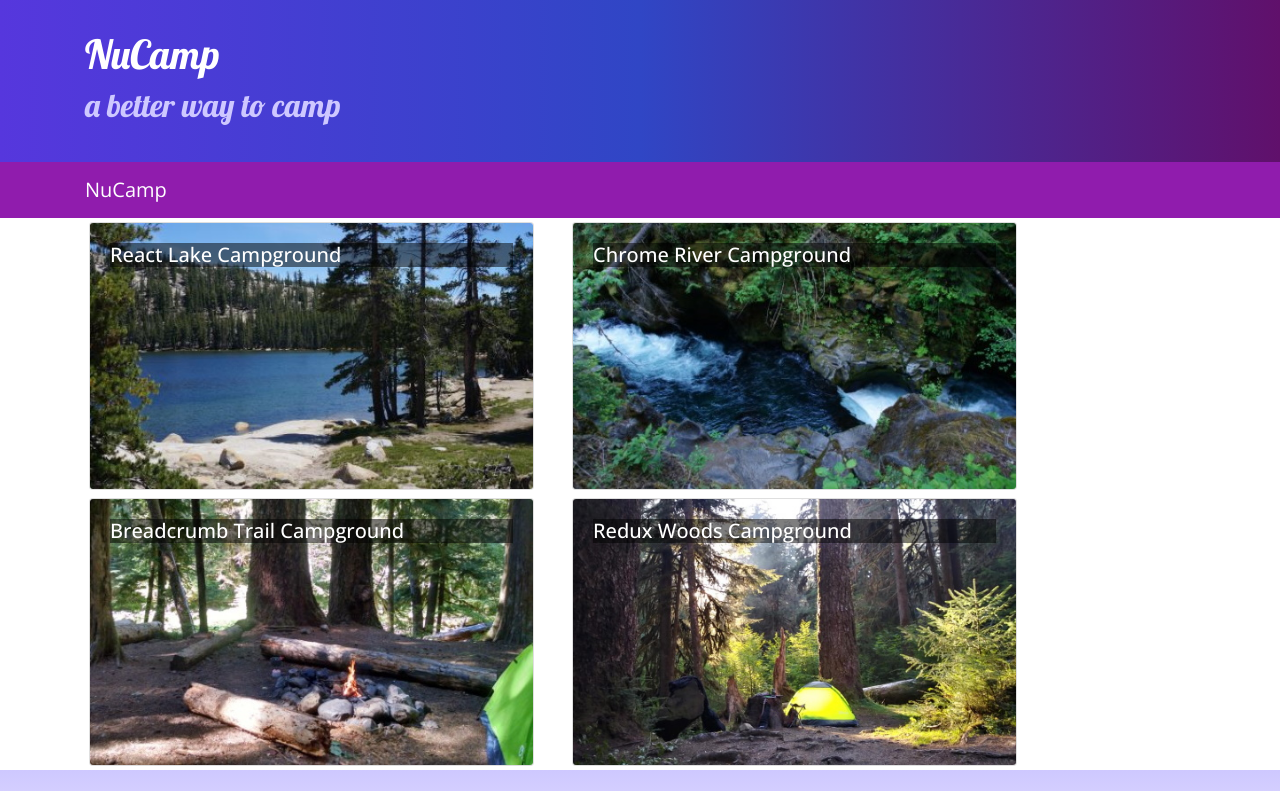
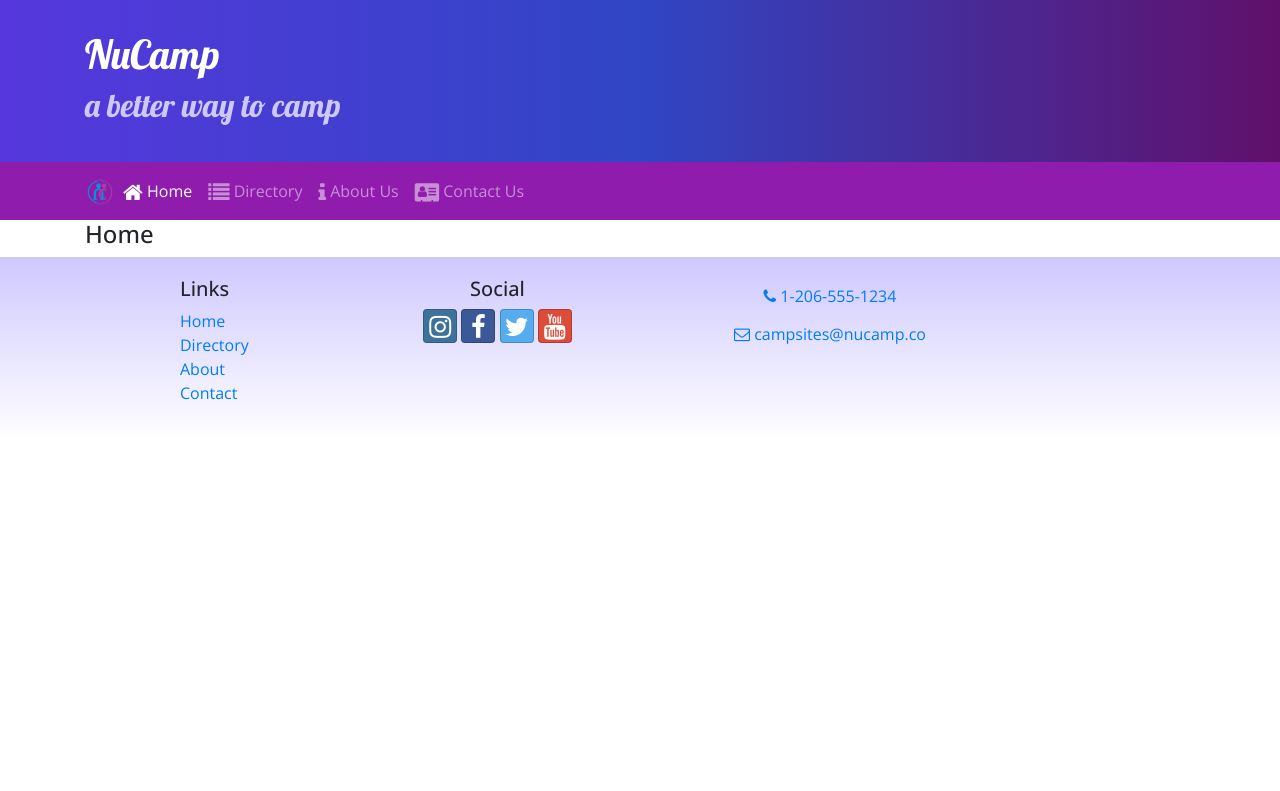
Before and after one commit to garciabusiness21/nuCampReact, a React (Create React App) app in the folder nucampsite/: page /home in a window 1280 px wide. Shown: the top 791 px of the page. Built offline with nearby package versions, Linux system fonts and the light colour scheme.

Commit message:
React Router

```diff
--- a/nucampsite/package.json
+++ b/nucampsite/package.json
@@ -9,6 +9,7 @@
     "react": "^16.12.0",
     "react-dom": "^16.12.0",
     "react-popper": "0.9.2",
+    "react-router-dom": "4.2.2",
     "react-scripts": "3.2.0",
     "reactstrap": "5.0.0",
     "typeface-lobster": "^0.0.72",
--- a/nucampsite/src/App.js
+++ b/nucampsite/src/App.js
@@ -1,13 +1,16 @@
 import React, { Component } from 'react';
 import Main from './components/MainComponent';
+import { BrowserRouter } from 'react-router-dom';
 import './App.css';
 
 class App extends Component {
     render() {
         return (
-            <div className="App">
-                <Main />
-            </div>
+            <BrowserRouter>
+                <div className="App">
+                    <Main />
+                </div>
+            </BrowserRouter>
         );
     };
 }
--- a/nucampsite/src/components/DirectoryComponent.js
+++ b/nucampsite/src/components/DirectoryComponent.js
@@ -1,9 +1,9 @@
 import React from 'react';
 import { Card, CardImg, CardImgOverlay, CardTitle } from 'reactstrap';
 
-function RenderDirectoryItem({campsite, onClick}){
+function RenderDirectoryItem({campsite}){
     return(
-        <Card onClick={() => onClick(campsite.id)}>
+        <Card>
             <CardImg width="100%" src={campsite.image} alt={campsite.name} />
             <CardImgOverlay>
                 <CardTitle>{campsite.name}</CardTitle>
@@ -16,7 +16,7 @@ function Directory (props) {
     const directory = props.campsites.map(campsite => {
         return  (
             <div key={campsite.id} className="col-md-5 m-1">
-                <RenderDirectoryItem campsite={campsite} onClick={props.onClick} />
+                <RenderDirectoryItem campsite={campsite} />
             </div>
                 );
         });
--- a/nucampsite/src/components/FooterComponent.js
+++ b/nucampsite/src/components/FooterComponent.js
@@ -1,4 +1,5 @@
 import React from 'react';
+import { Link } from 'react-router-dom';
 
 function Footer(props){
     return(
@@ -8,10 +9,10 @@ function Footer(props){
                     <div className="col-4 col-sm-2 offset-1">
                         <h5>Links</h5>
                         <ul className="list-unstyled">
-                            <li><a href="#">Home</a></li>
-                            <li><a href="#">About</a></li>
-                            <li><a href="#">Directory</a></li>
-                            <li><a href="#">Contact</a></li>
+                            <li><Link to="/home">Home</Link></li>
+                            <li><Link to="/directory">Directory</Link></li>
+                            <li><Link to="/aboutus">About</Link></li>
+                            <li><Link to="/contactus">Contact</Link></li>
                         </ul>
                     </div>
                     <div className="col-6 col-sm-3 text-center">
--- a/nucampsite/src/components/HeaderComponent.js
+++ b/nucampsite/src/components/HeaderComponent.js
@@ -1,7 +1,24 @@
 import React, { Component } from 'react';
-import { Navbar, NavbarBrand, Jumbotron } from 'reactstrap';
+import { Nav, Navbar, NavbarBrand, NavbarToggler, Collapse, NavItem, Jumbotron } from 'reactstrap';
+import { NavLink } from 'react-router-dom';
 
 class Header extends Component {
+
+    constructor (props){
+        super(props);
+
+        this.toggleNav = this.toggleNav.bind(this);
+        this.state = {
+            isNavOpen: false
+        };
+    }
+
+    toggleNav() {
+        this.setState({
+            isNavOpen: !this.state.isNavOpen
+        });
+    }
+
     render() {
         return(
             <React.Fragment>
@@ -15,9 +32,34 @@ class Header extends Component {
                         </div>
                     </div>
                 </Jumbotron>
-                <Navbar dark sticky="top">
+                <Navbar dark sticky="top" expand="md">
                     <div className="container">
-                        <NavbarBrand href="/">NuCamp</NavbarBrand>
+                        <NavbarBrand className="mr-auto" href="/"><img src="/assets/images/logo.png" height="30" width="30" alt="NuCamp Logo" /></NavbarBrand>
+                        <NavbarToggler onClick ={this.toggleNav} />
+                        <Collapse isOpen={this.state.isNavOpen} navbar>
+                            <Nav navbar>
+                                <NavItem>
+                                    <NavLink className="nav-link" to="/home">
+                                        <i className="fa fa-home fa-lg" /> Home
+                                    </NavLink>
+                                </NavItem>
+                                <NavItem>
+                                    <NavLink className="nav-link" to="/directory">
+                                        <i className="fa fa-list fa-lg" /> Directory
+                                    </NavLink>
+                                </NavItem>
+                                <NavItem>
+                                    <NavLink className="nav-link" to="/aboutus">
+                                        <i className="fa fa-info fa-lg" /> About Us
+                                    </NavLink>
+                                </NavItem>
+                                <NavItem>
+                                    <NavLink className="nav-link" to="/contactus">
+                                        <i className="fa fa-address-card fa-lg" /> Contact Us
+                                    </NavLink>
+                                </NavItem>
+                            </Nav>
+                        </Collapse>
                     </div>
                 </Navbar>
             </React.Fragment>
--- /dev/null
+++ b/nucampsite/src/components/HomeComponent.js
@@ -0,0 +1,11 @@
+import React from 'react';
+
+function Home (props){
+    return (
+        <div className="container">
+            <h4>Home</h4>
+        </div>
+    );
+}
+
+export default Home;
--- a/nucampsite/src/components/MainComponent.js
+++ b/nucampsite/src/components/MainComponent.js
@@ -3,6 +3,8 @@ import Directory from './DirectoryComponent';
 import CampsiteInfo from './CampsiteInfoComponent';
 import Header from './HeaderComponent';
 import Footer from './FooterComponent';
+import Home from './HomeComponent';
+import { Switch, Route, Redirect } from 'react-router-dom';
 import { CAMPSITES } from '../shared/campsites';
 
 
@@ -11,20 +13,25 @@ class App extends Component {
         super(props);
         this.state = {
             campsites: CAMPSITES,
-            selectedCampsite: null
         };
     }
 
-    onCampsiteSelect(campsiteId) {
-        this.setState({selectedCampsite: campsiteId});
-    }
+    render() {
 
-    render() {
+        const HomePage = () => {
+            return (
+                <Home />
+            );
+        }
         return (
             <div>
                 <Header />
-                <Directory campsites={this.state.campsites} onClick={campsiteId => this.onCampsiteSelect(campsiteId)}/>
-                <CampsiteInfo campsite={this.state.campsites.filter(campsite => campsite.id === this.state.selectedCampsite)[0]} />
+                <Switch>
+                    <Route path='/home' component={HomePage} />
+                    <Route exact path='/directory' render={() => <Directory campsites={this.state.campsites}
+                        />} />
+                    <Redirect to ='/home' />
+                </Switch>
                 <Footer />
             </div>
         );
```
Also changed, not shown: nucampsite/src/components/Contact Component.js (added, +31 -0 lines), 1 other file (tests, documents, lock files or other folders).
